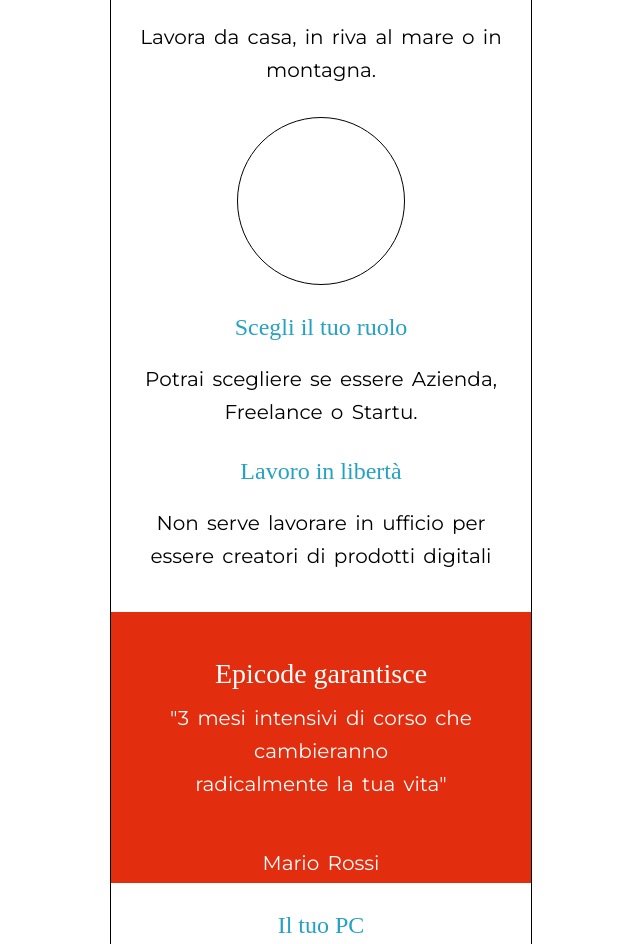
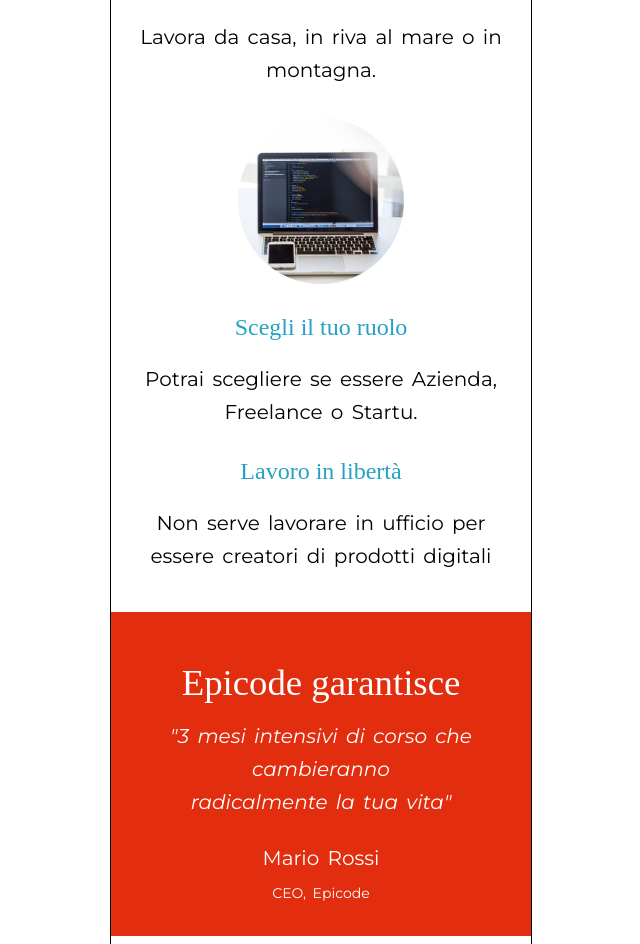
Before and after one commit to NicoMessin/Progetto-S1-L5, a plain HTML site: page index.html in a window 1280 px wide. Shown: the part 708-1652 px from the top of the page, without its empty margins (319-959 px from the left). Drawn offline with Linux system fonts and the light colour scheme.

Commit message:
Adding the first images

```diff
--- a/assets/style.css
+++ b/assets/style.css
@@ -16,7 +16,8 @@ img {
 }
 #first {
   border-bottom: solid 1px;
-  background-image: url(" banner.jpg");
+  background-image: url("banner.jpg");
+  background-size: cover;
   height: 360px;
 }
 h1,
@@ -28,7 +29,7 @@ h3 {
 .arancio {
   border: solid 1px #f04c2f;
   border-radius: 6px;
-  margin-top:14px;
+  margin-top: 14px;
   margin-right: 141px;
   margin-left: 141px;
   padding: 3px;
@@ -54,10 +55,11 @@ h3 {
   margin-top: 30px;
 }
 #cerchio {
-  background-image: url('banner.jpg');
+  background-image: url("notebook.jpg");
+  background-size: contain;
   height: 166px;
   width: 166px;
-  border: 1px solid black;
+  border: 1px solid white;
   border-radius: 50%;
   margin-left: auto;
   margin-right: auto;
@@ -65,12 +67,17 @@ h3 {
 }
 #blocco {
   background-color: #e22d0e;
-  height: 237px;
+  height: 290px;
   color: white;
   padding-top: 34px;
   margin-top: 39px;
+
 }
 
 #mario {
   margin-top: 46px;
 }
+b {
+  font-size: 21px;
+  font-weight: bold;
+}
--- a/index.html
+++ b/index.html
@@ -12,9 +12,12 @@
       href="https://cdnjs.cloudflare.com/ajax/libs/font-awesome/7.0.1/css/all.min.css"
     />
 
-    <link rel="preconnect" href="https://fonts.googleapis.com">
-<link rel="preconnect" href="https://fonts.gstatic.com" crossorigin>
-<link href="https://fonts.googleapis.com/css?family=Montserrat:ital,wght@0,100..900;1,100..900&display=swap" rel="stylesheet">
+    <link rel="preconnect" href="https://fonts.googleapis.com" />
+    <link rel="preconnect" href="https://fonts.gstatic.com" crossorigin />
+    <link
+      href="https://fonts.googleapis.com/css?family=Montserrat:ital,wght@0,100..900;1,100..900&display=swap"
+      rel="stylesheet"
+    />
   </head>
   <body>
     <header>
@@ -59,13 +62,15 @@
       </p>
 
       <div id="blocco">
-        <h2 style="color: white">Epicode garantisce</h2>
-        <p>
+        <b> <h2 style="color: white">Epicode garantisce</h2></b>
+        <p style="font-style: italic;">
           "3 mesi intensivi di corso che cambieranno <br />
-          radicalmente la tua vita"  </p>
-           <p id="mario">Mario Rossi <br>
-          CEO, Epicode</p>
-
+          radicalmente la tua vita"
+        </p>
+        <p id="mario" style="margin: 23px;">
+          Mario Rossi <br />
+          <span style="font-size: 14px;">CEO, Epicode</span>
+        </p>
       </div>
 
       <!-- sfondo immagine -->
```
Also changed, not shown: assets/banner.jpg (renamed from banner.jpg), assets/notebook.jpg (renamed from notebook.jpg).
